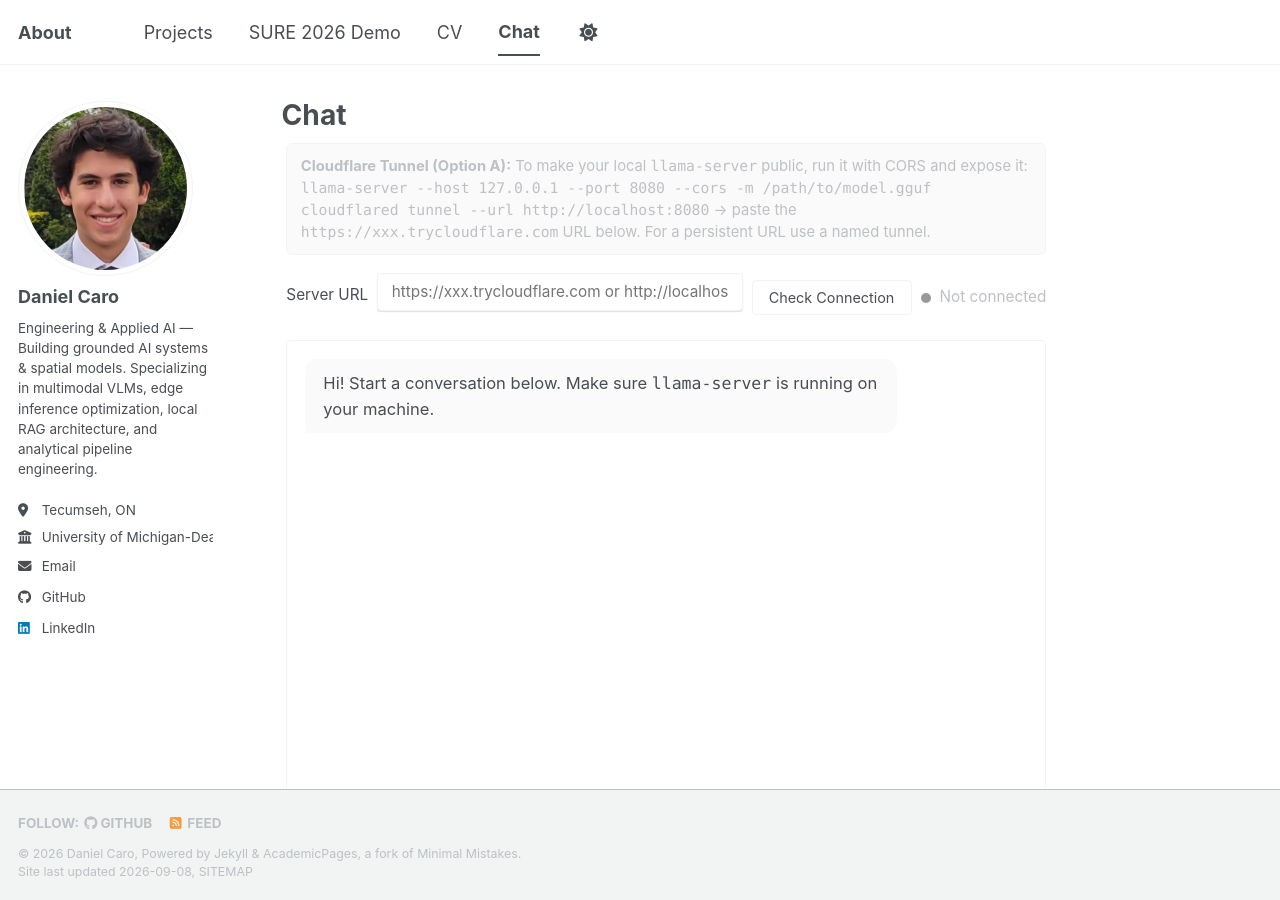
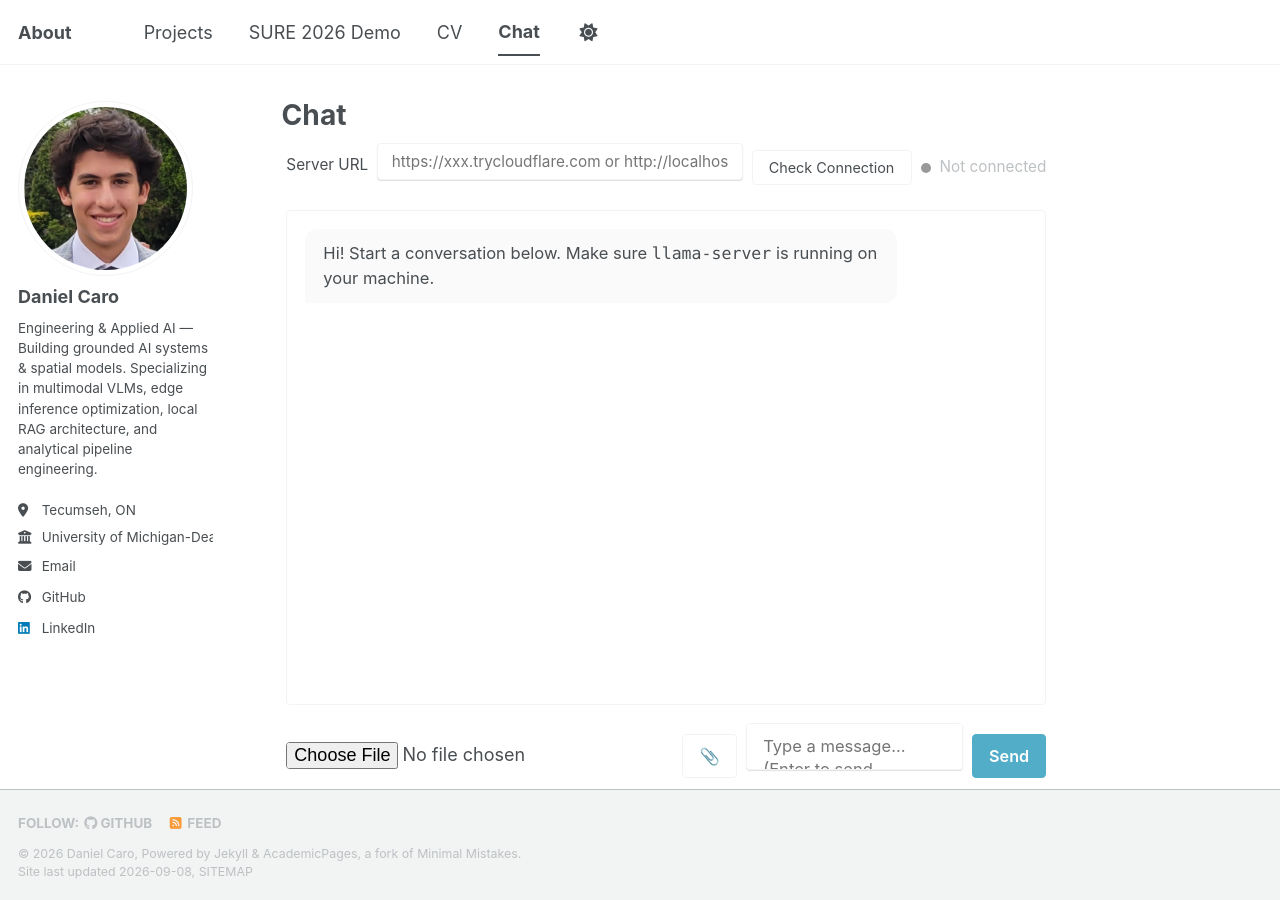
Before and after one commit to danielcaro05/danielcaro05.github.io, a Jekyll site: the page built from _pages/chat.md, in a window 1280 px wide and 900 px high. Built offline with Jekyll 4.4.1, drawn with Linux system fonts in a browser that asks for light colours; a style sheet for code colours, icons or effects is not loaded; some of the changed lines change nothing that is shown.

Commit message:
Fix chat tab: remove tunnel help banner, default to Cloudflare URL, fix Check Connection button

```diff
--- a/_pages/chat.md
+++ b/_pages/chat.md
@@ -6,14 +6,9 @@
 ---
 
 <div id="chat-app">
-  <div class="chat-help" style="font-size:0.82rem; color:var(--global-text-color-light,#666); background:var(--global-code-background-color,#f6f6f6); padding:0.6rem 0.75rem; border-radius:6px; border:1px solid var(--global-border-color,#ddd); line-height:1.5;">
-    <strong>Cloudflare Tunnel (Option A):</strong> To make your local <code>llama-server</code> public, run it with CORS and expose it:<br>
-    <code>llama-server --host 127.0.0.1 --port 8080 --cors -m /path/to/model.gguf</code><br>
-    <code>cloudflared tunnel --url http://localhost:8080</code> → paste the <code>https://xxx.trycloudflare.com</code> URL below. For a persistent URL use a named tunnel.
-  </div>
   <div class="chat-config">
     <label>Server URL <input id="endpoint" type="text" placeholder="https://xxx.trycloudflare.com or http://localhost:8080" spellcheck="false"></label>
-    <button id="connect-btn" class="btn-chat" onclick="checkHealth()">Check Connection</button>
+    <button id="connect-btn" class="btn-chat">Check Connection</button>
     <span id="status" class="status-dot"></span><span id="status-text">Not connected</span>
   </div>
 
@@ -38,12 +33,13 @@
   const win = $('chat-window'), input = $('user-input'), statusDot = $('status'), statusText = $('status-text');
   let history = [], attachedImage = null, controller = null;
 
-  // --- Cloudflare Tunnel (Option A) endpoint persistence ---
+  // --- endpoint persistence (defaults to Cloudflare Tunnel for public site) ---
   const endpointEl = $('endpoint');
+  const defaultTunnel = 'https://furniture-education-joseph-sorted.trycloudflare.com';
   const saved = localStorage.getItem('chat-endpoint');
   if (saved) endpointEl.value = saved;
-  else if (location.hostname.includes('github.io')) endpointEl.value = '';
-  else endpointEl.value = 'http://localhost:8080';
+  else if (location.hostname.includes('github.io')) endpointEl.value = defaultTunnel;
+  else endpointEl.value = defaultTunnel;
   const saveEndpoint = () => localStorage.setItem('chat-endpoint', endpointEl.value.trim());
   endpointEl.addEventListener('change', saveEndpoint);
   endpointEl.addEventListener('input', saveEndpoint);
@@ -69,14 +65,18 @@
   async function checkHealth() {
     setStatus('pending', 'Checking…');
     try {
-      const r = await fetch($('endpoint').value.replace(/\/+$/,'') + '/health');
+      const ep = $('endpoint').value.trim();
+      if (!ep) throw new Error('No Server URL');
+      const r = await fetch(ep.replace(/\/+$/,'') + '/health');
       if (!r.ok) throw new Error(r.status);
       const j = await r.json();
       setStatus('ok', j.status === 'ok' ? 'Connected' : 'Loading model (' + Math.round((j.progress||0)*100) + '%)');
     } catch (e) {
-      setStatus('err', 'Unreachable — is llama-server running?');
+      setStatus('err', 'Unreachable — is llama-server running? (' + e.message + ')');
     }
   }
+  // expose for legacy inline handlers and wire button correctly (previous onclick was broken inside IIFE)
+  if (typeof window !== 'undefined') window.checkHealth = checkHealth;
 
   function buildContent(text) {
     if (!attachedImage) return text;
@@ -164,6 +164,7 @@
     $('image-input').value = '';
   }
 
+  $('connect-btn').addEventListener('click', checkHealth);
   $('send-btn').addEventListener('click', send);
   $('stop-btn').addEventListener('click', () => controller?.abort());
   input.addEventListener('keydown', (e) => {
```
